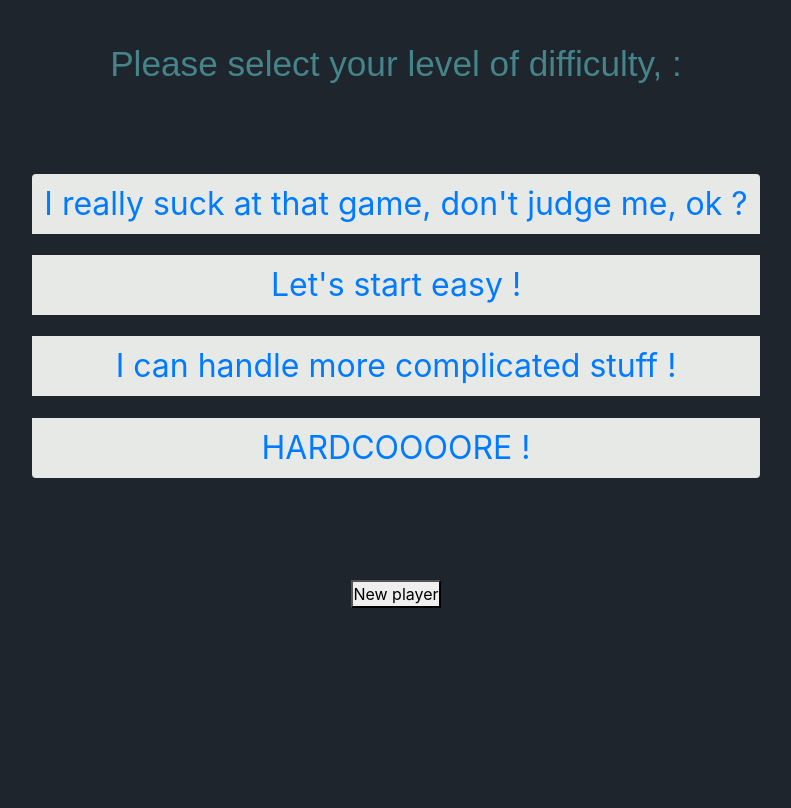
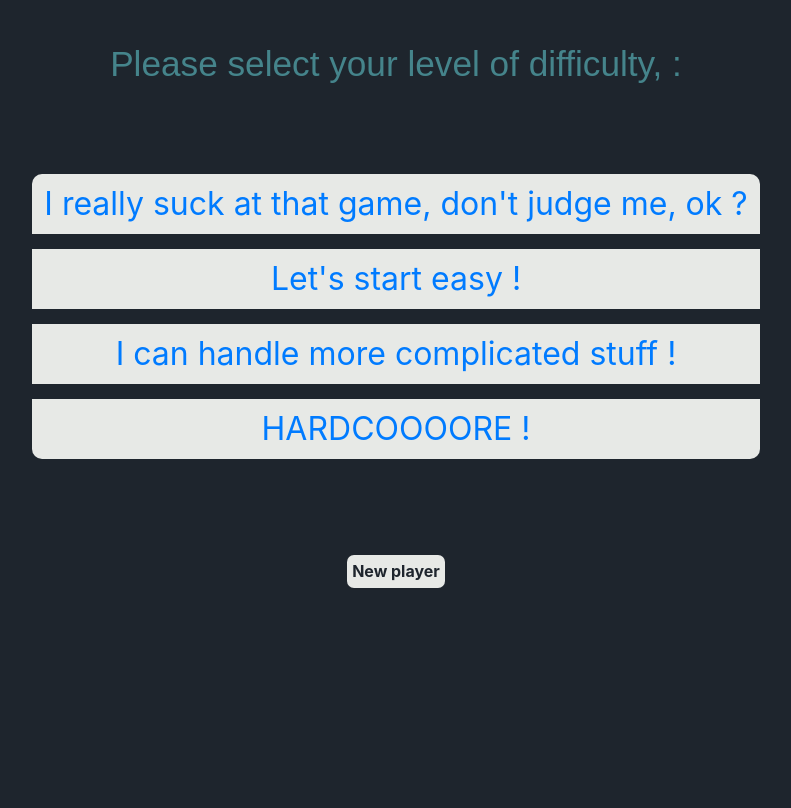
Before and after one commit to JulieAllix/First_Game, a PHP site: page /php/index.php in a window 1280 px wide. Shown: the part 116-924 px from the top of the page, without its empty margins (244-1035 px from the left). Run offline with PHP 8.4, Linux system fonts and the light colour scheme; some web fonts are replaced.

Commit message:
Changed the design of the New player button

```diff
--- a/css/style.css
+++ b/css/style.css
@@ -73,7 +73,8 @@ a:hover, a:visited, a:focus {
     color: var(--primary-color);
     font-size: 2em;
     /*text-shadow: 1px 1px grey;*/
-    margin-bottom: .7em;
+    margin-bottom: .5em;
+    border-radius: 10px;
 }
 
 .btn-primary:hover {
@@ -92,6 +93,12 @@ a:hover, a:visited, a:focus {
 
 .namerequest {
     font-size: 1em;
+    font-weight: bold;
+    background-color : var(--secondary-color);
+    color: var(--primary-color);
+    border: none;
+    border-radius: 7px;
+    padding: .3em;
 
 }
 
```
